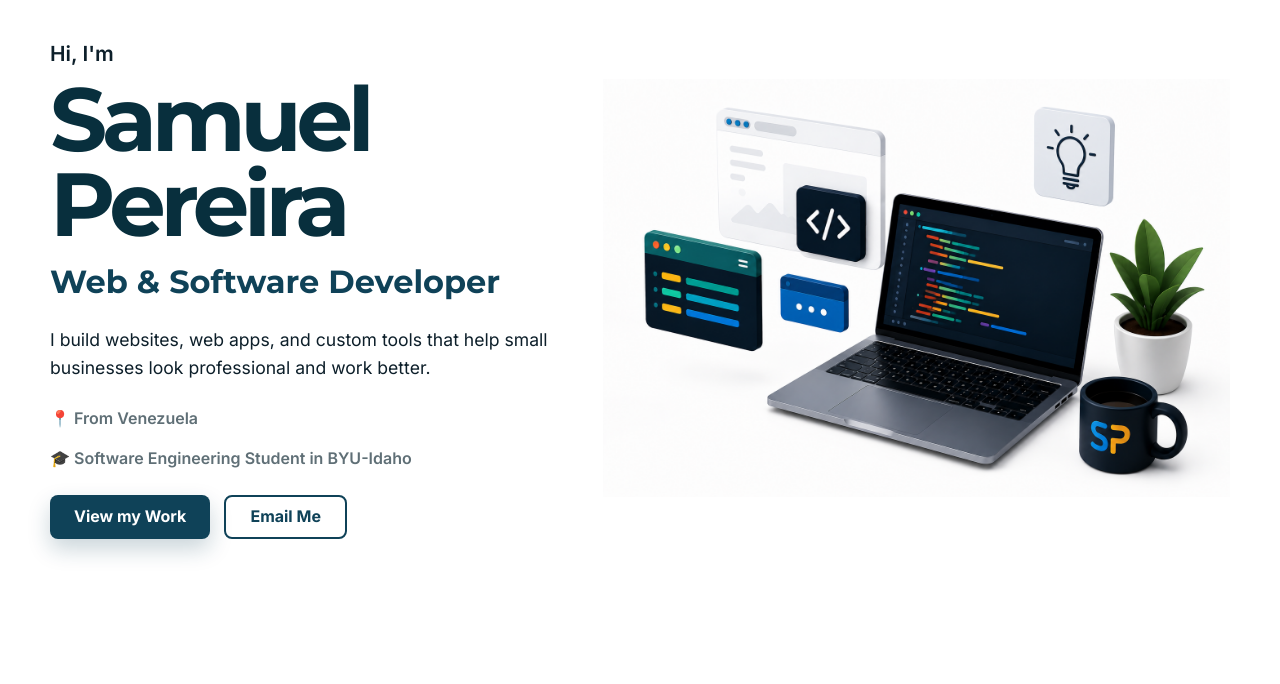
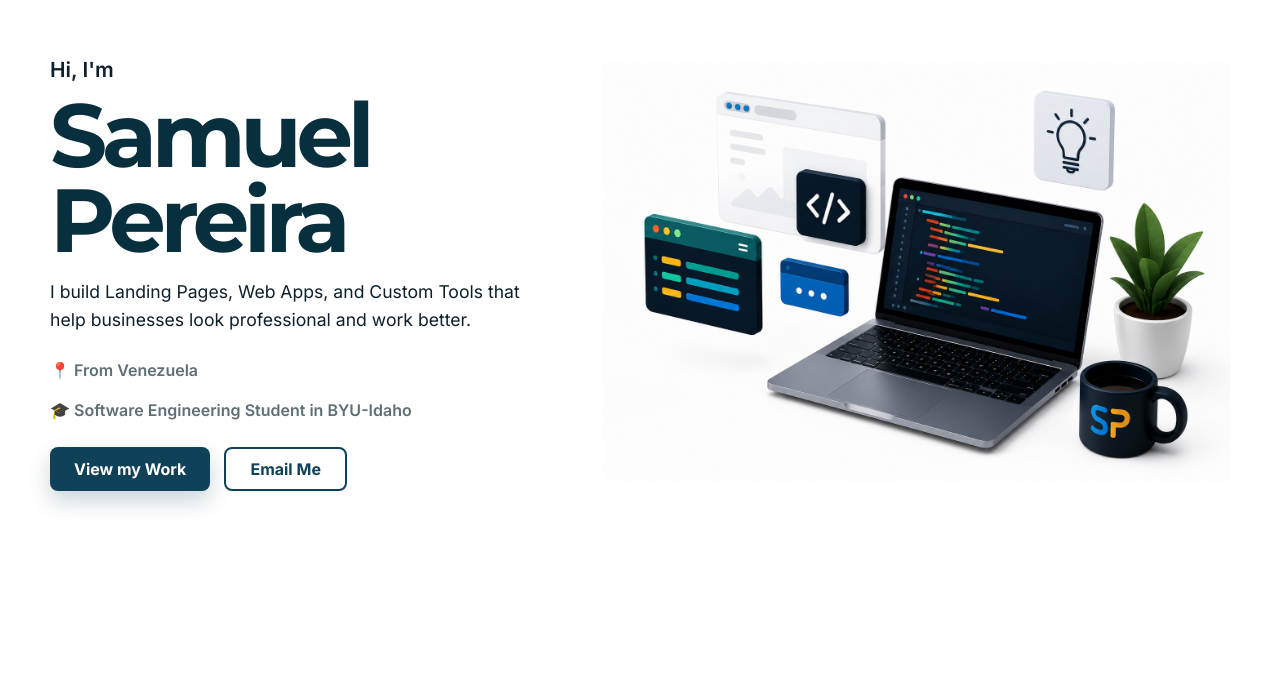
Before and after one commit to Bifooh/Web-and-Software, a plain HTML site: page index.html in a window 1280 px wide. Shown: the part 95-779 px from the top of the page. Drawn offline with Linux system fonts and the light colour scheme.

Commit message:
Update hero section description and adjust margin for better spacing

```diff
--- a/index.html
+++ b/index.html
@@ -33,10 +33,10 @@
             <div class="hero-text">
                 <p class="eyebrow">Hi, I'm</p>
                 <h1>Samuel Pereira</h1>
-                <h2>Web & Software Developer</h2>
+                <!-- <h2>Web & Software Developer</h2> -->
 
                 <p class="hero-description">
-                    I build websites, web apps, and custom tools that help small businesses look professional and work better.
+                    I build Landing Pages, Web Apps, and Custom Tools that help businesses look professional and work better.
                 </p>
 
                 <div class="hero-details">
--- a/styles.css
+++ b/styles.css
@@ -197,6 +197,7 @@ header {
 .hero-description {
     max-width: 500px;
     margin: 0;
+    margin-top: 16px;
     font-size: 1.1rem;
     color: var(--text-dark);
 }
```
